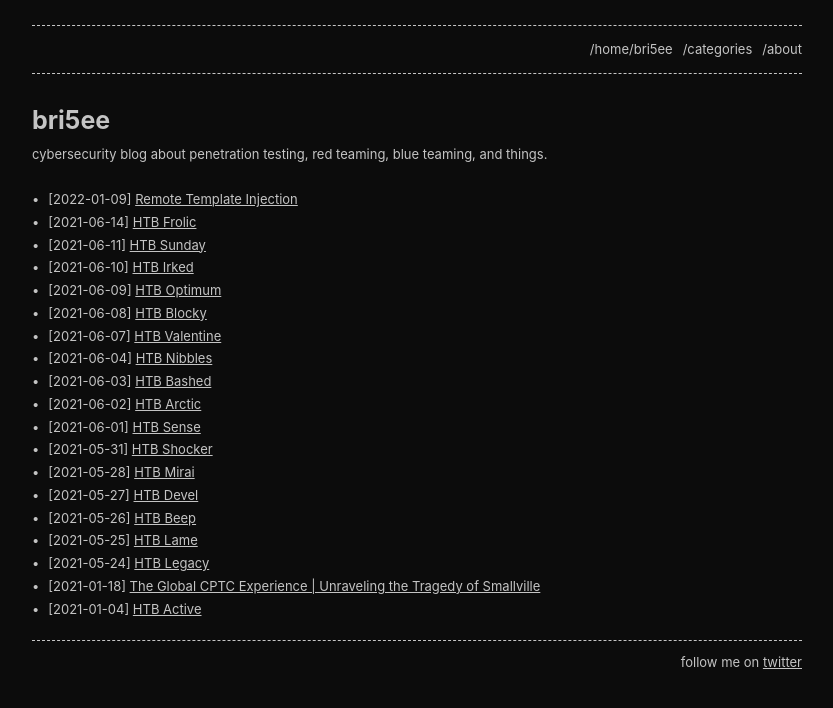
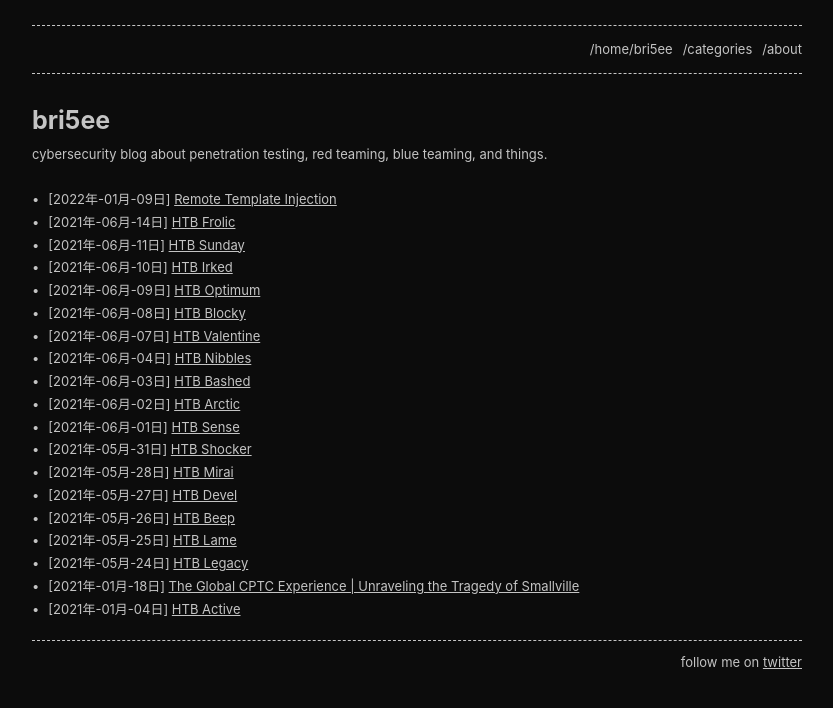
Before and after one commit to notbricey/brisee.github.io, a Jekyll site: the page built from index.md, in a window 1280 px wide. Shown: the top 708 px of the page, without its empty margins (223-1056 px from the left). Built offline with Jekyll 4.4.1, drawn with Linux system fonts in a browser that asks for light colours.

Commit message:
Update home.html

```diff
--- a/_layouts/home.html
+++ b/_layouts/home.html
@@ -9,7 +9,7 @@ layout: default
   <ul>
     {%- for post in site.posts -%}
     <li>
-      {%- assign date_format = "%Y-%m-%d" -%}
+      {%- assign date_format = "%Y年-%m月-%d日" -%}
        [{{ post.date | date: date_format }}]  <a href="{{ post.url | relative_url }}">{{ post.title | escape }}</a>
     </li>
     {%- endfor -%}
```
